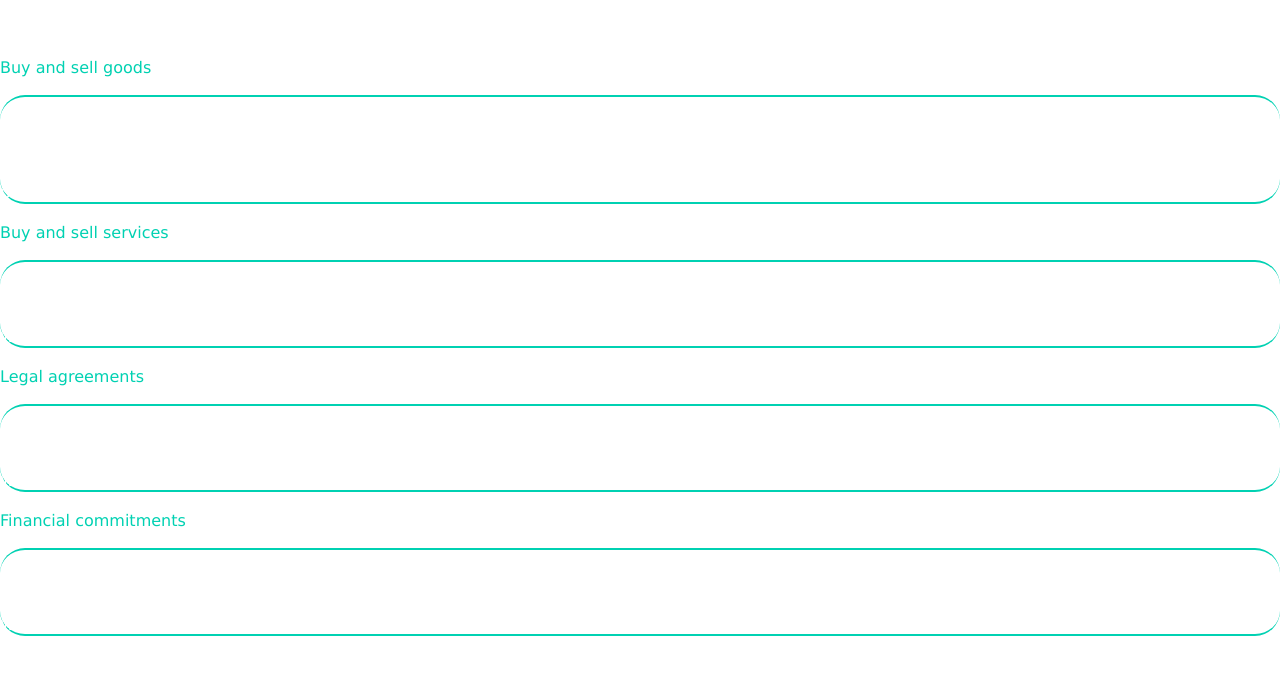
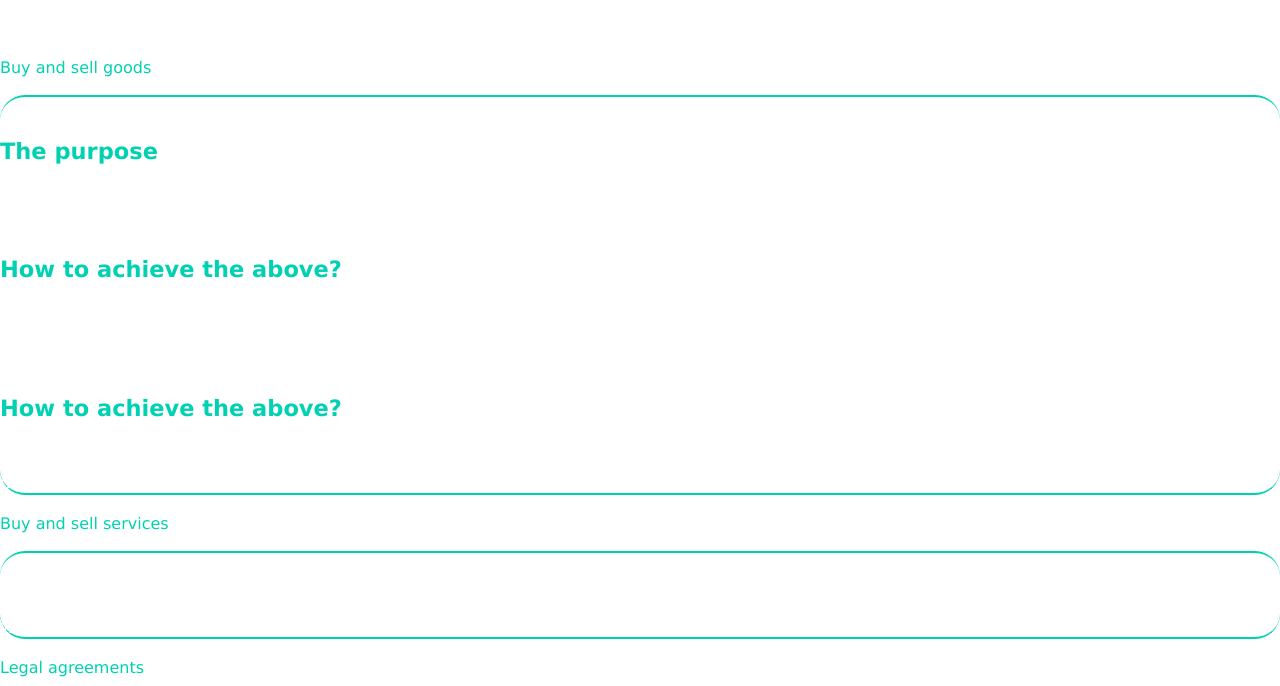
Before and after one commit to farinavito/Web3-Website, a Next.js app: page /use-cases in a window 1280 px wide. Shown: the part 114-800 px from the top of the page. Built offline with nearby package versions, Linux system fonts and the light colour scheme.

Commit message:
changed hero to medium && added template code

```diff
--- a/pages/use-cases.js
+++ b/pages/use-cases.js
@@ -57,19 +57,21 @@ const Cases = () => {
                 </div>
             </nav>
 
-            <section id='first' className="hero is-halfheight has-background-black-ter">
+            <section id='first' className="hero is-medium has-background-black-ter">
                 <div className="hero-body">
                   <div className="container has-text-centered">
                     <text className="title">
                     Buy and sell goods
                     </text>
                     <p className="has-text-left pb-6 pt-4 pl-5 mt-5">
-                        <br></br>
-                        By using smart contrats, we make sure that subjects who don't know eachother and
+                        <h2>The purpose</h2>
+                        Increasing economies by providing a worldwide system where buyers and sellers can exchange goods without trusting eachother.
+                        <h2 >How to achieve the above?</h2>
+                        By using smart contracts, we make sure that subjects who don't know eachother and
                         don't have physical access to one another, fulfill their obligations to eachother
                         without cheating the system.
-                        <br></br>
-                        By using smart contrats, we make sure that subjects who don't know eachother and
+                        <h2 >How to achieve the above?</h2>
+                        By using smart contracts, we make sure that subjects who don't know eachother and
                         don't have physical access to one another, fulfill their obligations to eachother
                         without cheating the system.
                     </p>
@@ -77,7 +79,7 @@ const Cases = () => {
                 </div>
             </section>
 
-            <section id="second" className="hero is-halfheight has-background-black-bis">
+            <section id="second" className="hero is-medium has-background-black-bis">
                 <div className="hero-body">
                   <div className="container has-text-centered">
                     <text className="title">
@@ -93,7 +95,7 @@ const Cases = () => {
                 </div>
             </section>
 
-            <section id='third' className="hero is-halfheight has-background-black-ter">
+            <section id='third' className="hero is-medium has-background-black-ter">
                 <div className="hero-body">
                   <div className="container has-text-centered">
                     <text className="title">
@@ -109,7 +111,7 @@ const Cases = () => {
                 </div>
             </section>
 
-            <section id='forth' className="hero is-halfheight has-background-black-bis">
+            <section id='forth' className="hero is-medium has-background-black-bis">
                 <div className="hero-body">
                   <div className="container has-text-centered">
                     <text className="title">
--- a/styles/Cases.module.css
+++ b/styles/Cases.module.css
@@ -2,6 +2,15 @@
     font-family: Verdana, Geneva, Tahoma, sans-serif;
     font-size: 2em;
     font-weight: bold;
+}
+
+.main h2 {
+    font-family: Verdana, Geneva, Tahoma, sans-serif;
+    font-size: 1.25em;
+    color: hsl(171, 100%, 41%);
+    font-weight: bold;
+    padding-bottom: 0.5em;
+    padding-top: 1em;
 }
 
 .main a {
```
